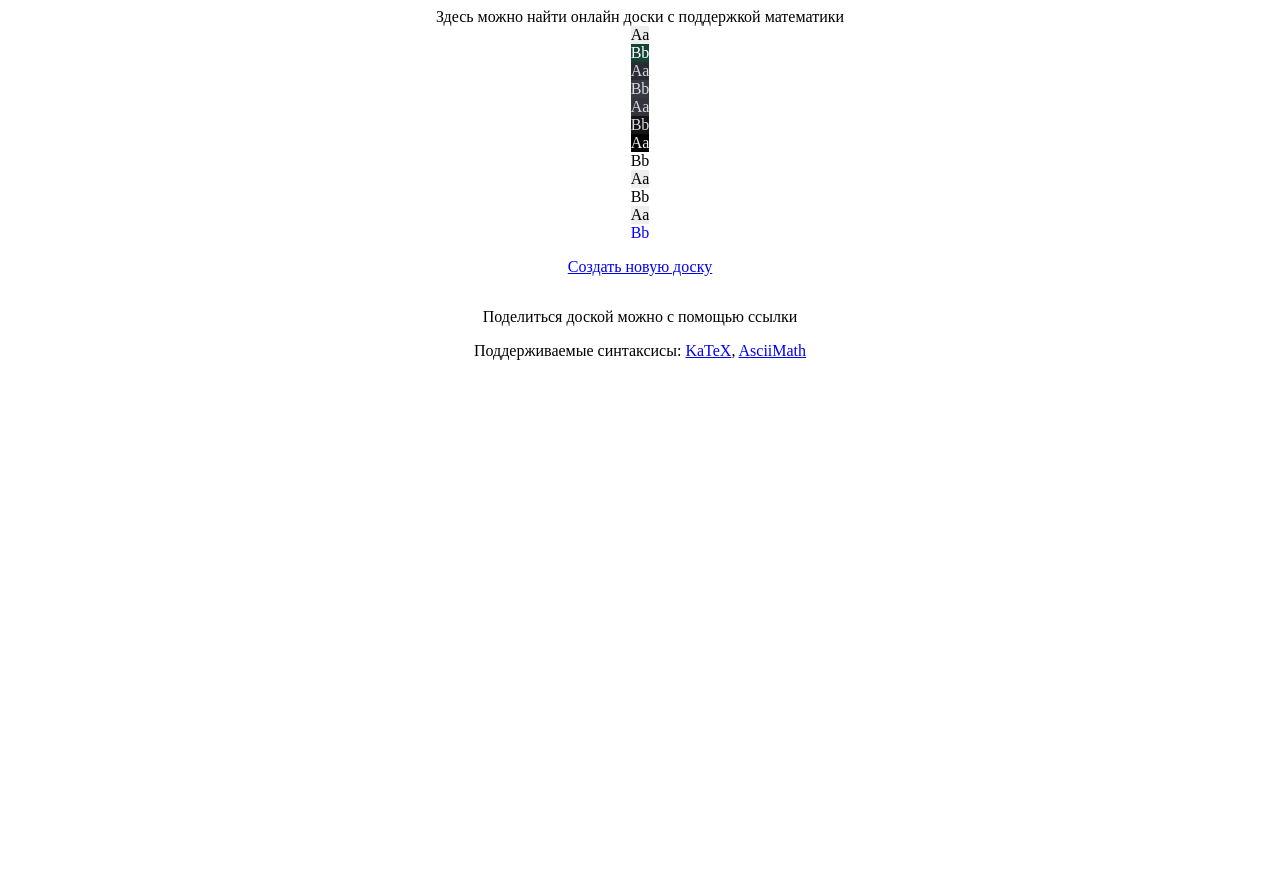
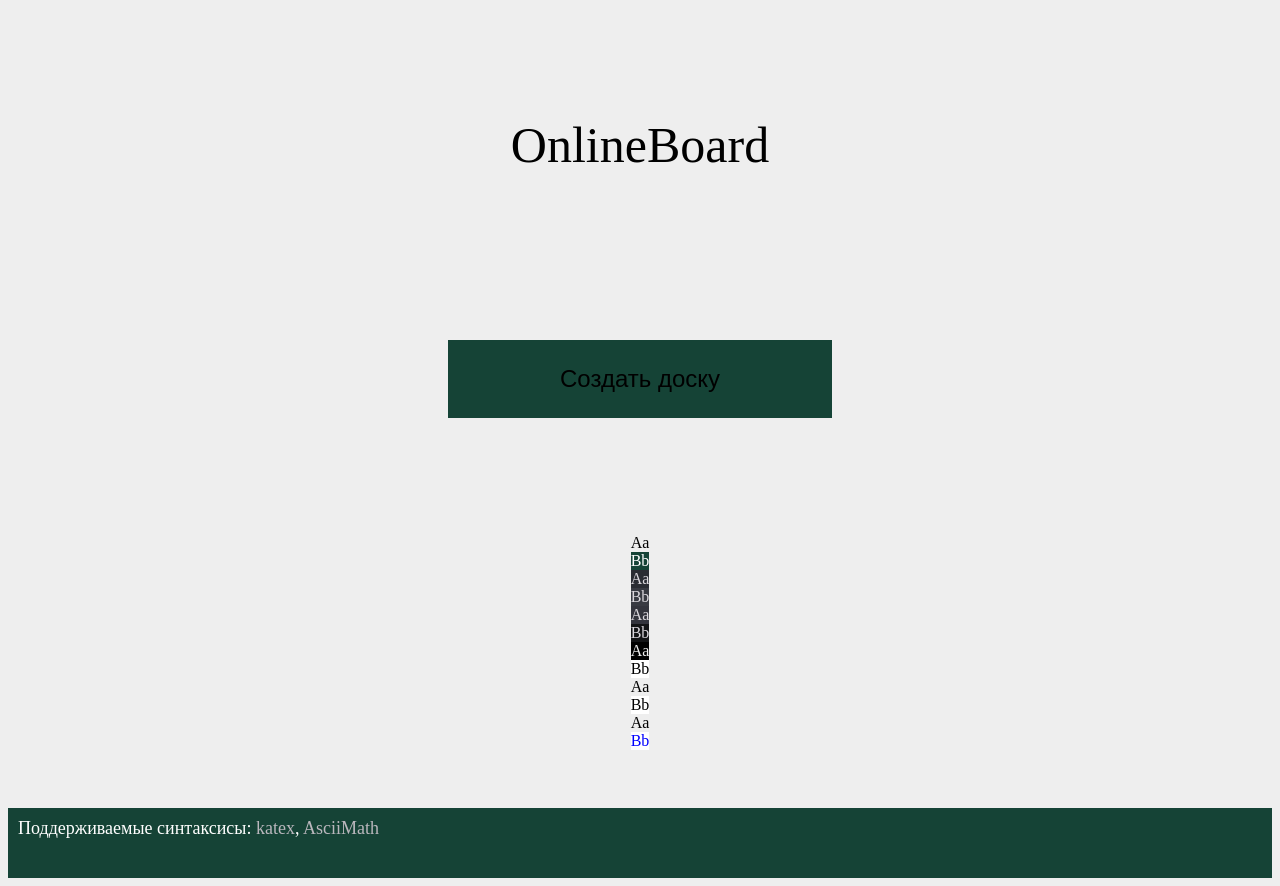
Before and after one commit to RobolabGs2/onlineboard, a website built with webpack: page frontend/static/index.html in a window 1280 px wide. Before the commit the page ends 800 px from the top, so only its background shows below. Built offline with nearby package versions, Linux system fonts and the light colour scheme; no server answers.

Commit message:
update start page

```diff
--- a/frontend/static/index.html
+++ b/frontend/static/index.html
@@ -6,35 +6,96 @@
     <meta name="viewport" content="width=device-width">
     <title>Onlineboard</title>
     <style>
-        article {
-            display: flex;
-            flex-direction: column;
-            align-content: center;
+        :root {
+            --board-text-color: #DAD7DD;
+            --line-text-color: #DAD7DD;
+            --line-background-color: #383a42;
+            --board-background-color: #2a2c33;
+            --link-hover-color: #339900;
+            --link-active-color: #BAB7BD;
         }
 
-        article > * {
-            margin-left: auto;
-            margin-right: auto;
+        body{
+            display:flex;
+            justify-content: flex-end;
+            flex-direction: column;
+            background-color: var(--board-background-color);
         }
 
-        body > article {
-            height: 100%;
+        header{
+            height: 100vh;
+            display:flex;
+            flex-direction: column;
             justify-content: space-around;
+            align-items: center;
+        }
+
+        p{
+            font-size: x-large;
+            color: var(--board-text-color);
+        }
+
+        button{
+            background: var(--line-background-color);
+            border: 0;
+            width: 30vw;
+        }
+
+        .title{
+            font-size: 50px;
+        }
+
+        footer{
+            height: 50px;
+            background-color: var(--line-background-color);
+            font-size: large;
+            color: var(--line-text-color);
+            padding: 10px;
+        }
+
+        a {
+            color:var(--link-active-color);
+            text-decoration:none
+        }
+
+        a:active {
+            color:var(--link-active-color);
+            text-decoration:none
+        }
+
+        a:visited {
+            color:var(--link-active-color);
+            text-decoration:none
+        }
+
+        a:hover {
+            color:var(--link-hover-color);
+            text-decoration: underline
+        }
+
+        @media (max-width: 600px) {
+            button{
+                width: 60vw;
+            }
         }
     </style>
 </head>
+
 <body>
-<article>
     <header>
-        Здесь можно найти онлайн доски с поддержкой математики
+        <div>
+            <p class = "title">OnlineBoard</p>
+        </div>
+
+        <div>
+            <button onclick="location.href='/new'">
+                <p>Создать доску</p>
+            </button>
+        </div>
+
     </header>
-    <p><a href="/new">Создать новую доску</a></p>
-    <section>
-        <p>Поделиться доской можно с помощью ссылки</p>
-    </section>
-    <section>
-        Поддерживаемые синтаксисы: <a href="https://katex.org/">KaTeX</a>, <a href="http://asciimath.org/">AsciiMath</a>
-    </section>
-</article>
+    <footer>
+        Поддерживаемые синтаксисы: <a href="https://katex.org/">katex</a>, <a href="http://asciimath.org/">AsciiMath</a>
+    </footer>
 </body>
 </html>
```
